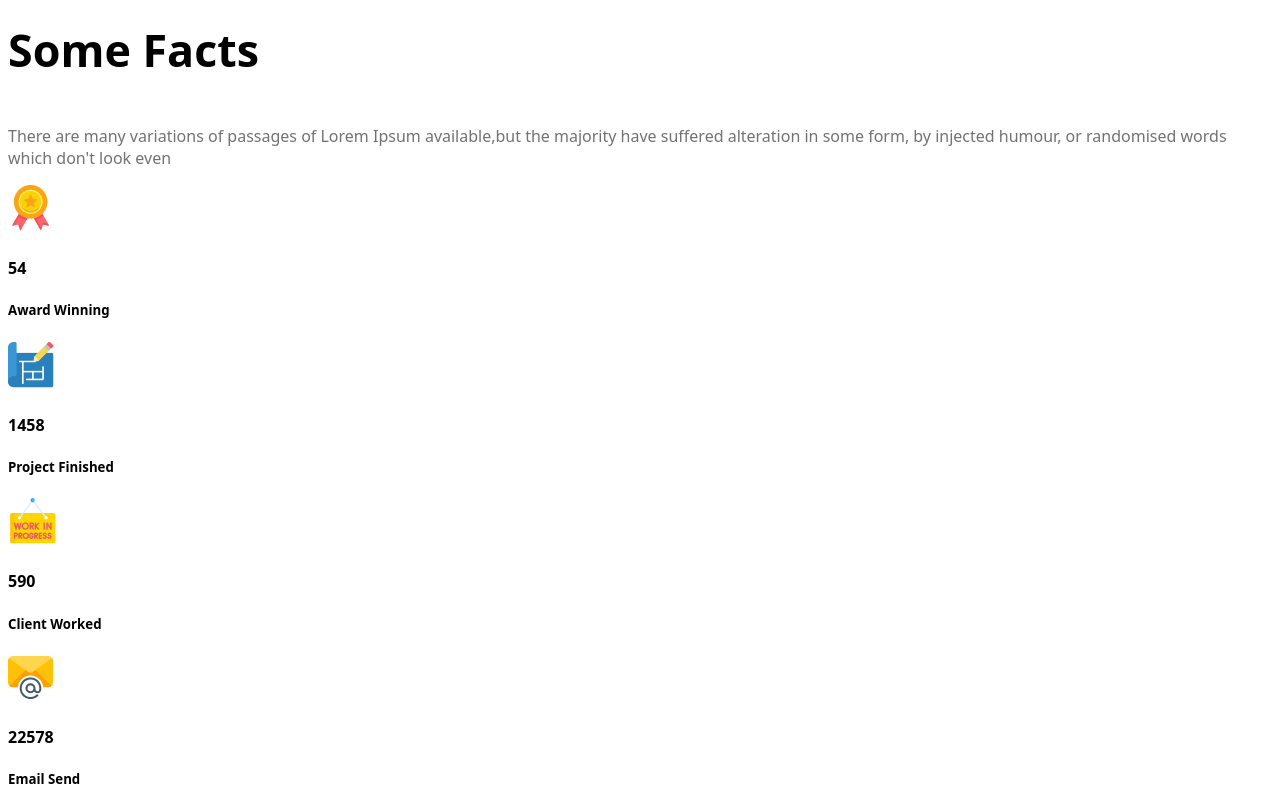
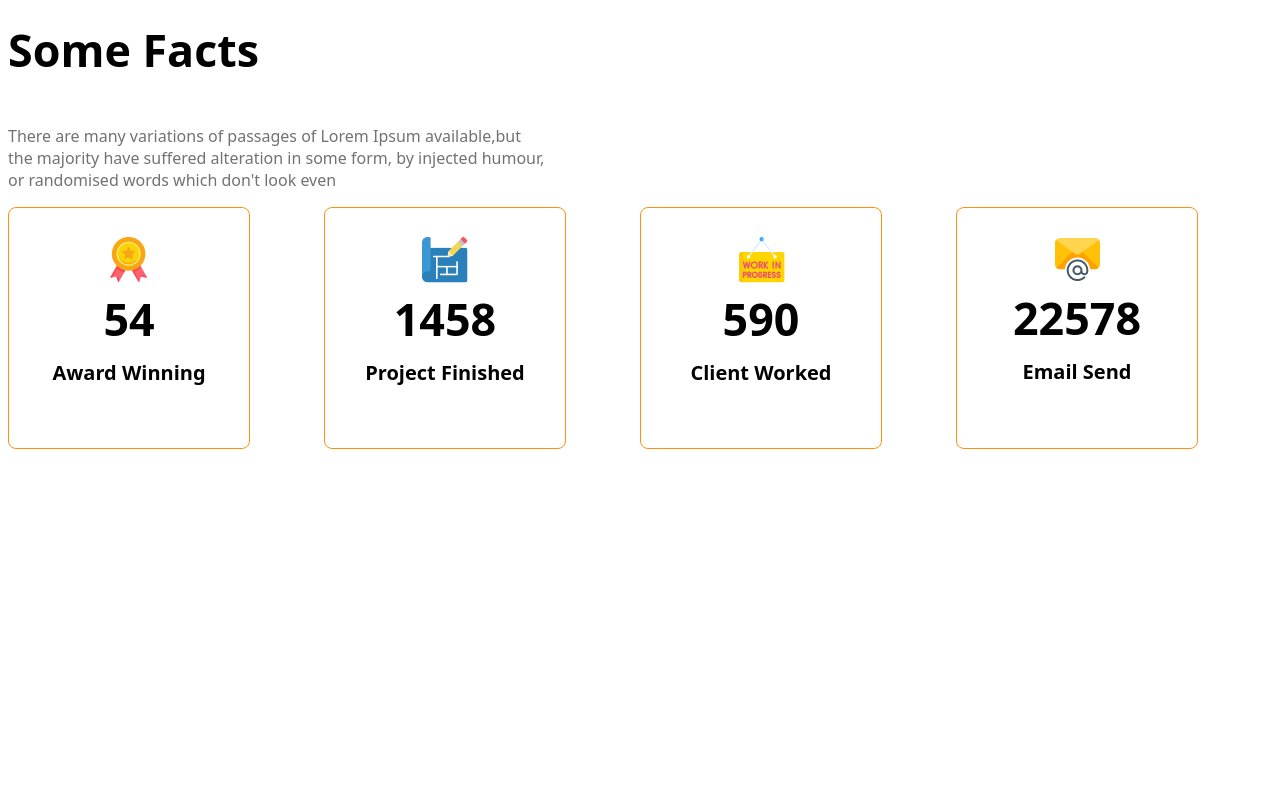
Before and after one commit to ALIASHRAFCHOWDHURY/g3-Architect-project, a plain HTML site: page index.html in a window 1280 px wide. Shown: the part 2160-2970 px from the top of the page. After the commit the page ends 2617 px from the top, so only its background shows below. Drawn offline with Linux system fonts and the light colour scheme.

Commit message:
fact part finished

```diff
--- a/index.html
+++ b/index.html
@@ -50,24 +50,24 @@
                 <!-- some facts -->
                  <section class="some-facts">
                         <h3 class="section-tittle">Some Facts</h3>
-                        <p class="text-light-gray">There are many variations of passages of Lorem Ipsum available,but the majority have suffered alteration in some form, by injected humour, or randomised words which don't look even</p>
+                        <p class="text-light-gray fact-description">There are many variations of passages of Lorem Ipsum available,but the majority have suffered alteration in some form, by injected humour, or randomised words which don't look even</p>
                         <div class="facts-container">
-                                <div class="fact">
+                                <div class="fact-card">
                                         <img src="Images/icons/ribon.png" alt="" class="fact-icon">
                                         <h4 class="fact-number">54</h4>
                                         <h5 class="fact-name">Award Winning</h5>
                                 </div>
-                                <div class="fact">
+                                <div class="fact-card">
                                         <img src="Images/icons/projects.png" alt="" class="fact-icon">
                                         <h4 class="fact-number">1458</h4>
                                         <h5 class="fact-name">Project Finished</h5>
                                 </div>
-                                <div class="fact">
+                                <div class="fact-card">
                                         <img src="Images/icons/customers.png" alt="" class="fact-icon">
                                         <h4 class="fact-number">590</h4>
                                         <h5 class="fact-name">Client Worked</h5>
                                 </div>
-                                <div class="fact">
+                                <div class="fact-card">
                                         <img src="Images/icons/email.png" alt="" class="fact-icon">
                                         <h4 class="fact-number">22578</h4>
                                         <h5 class="fact-name">Email Send</h5>
--- a/style.css
+++ b/style.css
@@ -77,6 +77,7 @@ main > section {
 
 .teams{
         align-items: center;
+
 }
 .team-img{
         display: grid;
@@ -94,7 +95,35 @@ main > section {
 .text-primary{
         color: #FF900E;
 }
+/* fact related styles */
+.facts-container{
+        display: grid;
+        grid-template-columns: repeat(4, 1fr);
+}
+.fact-card{
+        border: 1px solid #FF900E;
+        height: 240px;
+        width: 240px;
+        border-radius: 8px;
+        display: flex;
+        flex-direction: column;
+        justify-content: center;
+        align-items: center;
 
+}
+.fact-number{
+        font-size: 2.8rem;
+        font-weight: 600;
+        margin: 5px;
+}
+.fact-name{
+        font-size: 1.25rem;
+        font-weight: 600;
+        margin-top: 5px;
+}
+.fact-description{
+        max-width: 540px;
+}
 /* responsive part */
 
 @media screen and (max-width: 576px) {
```
